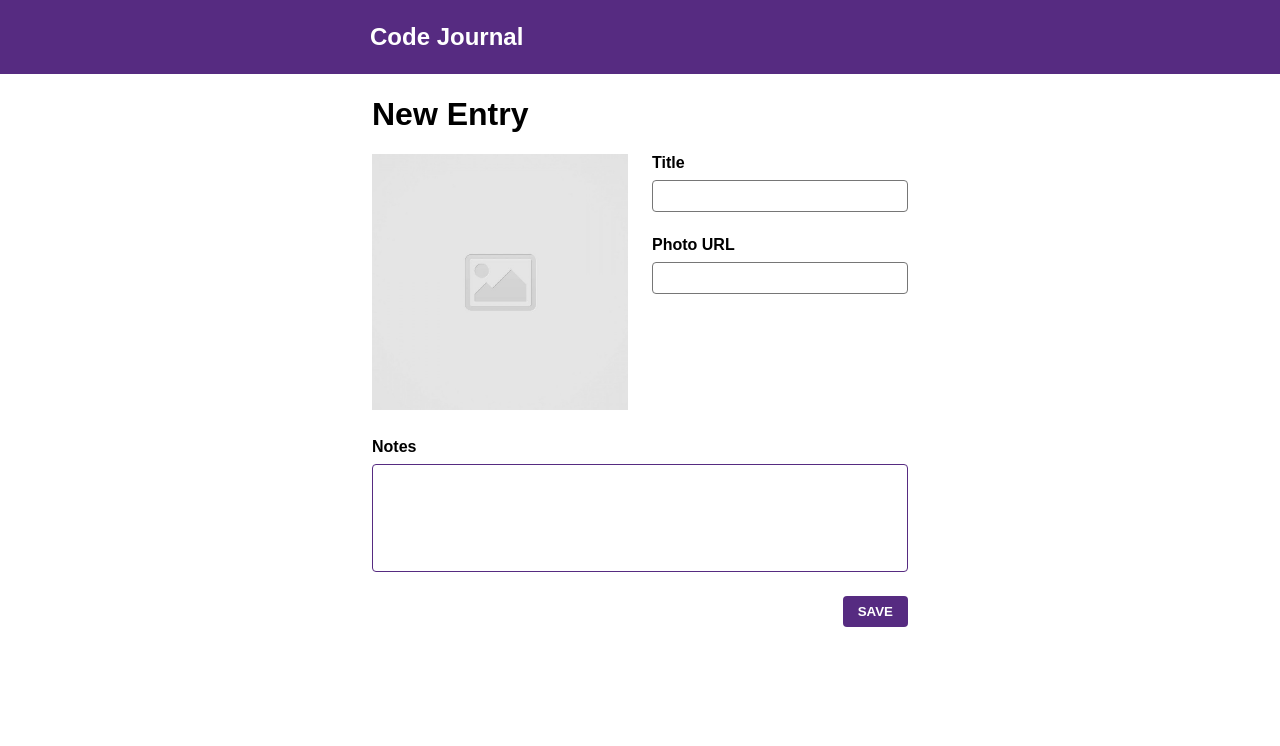
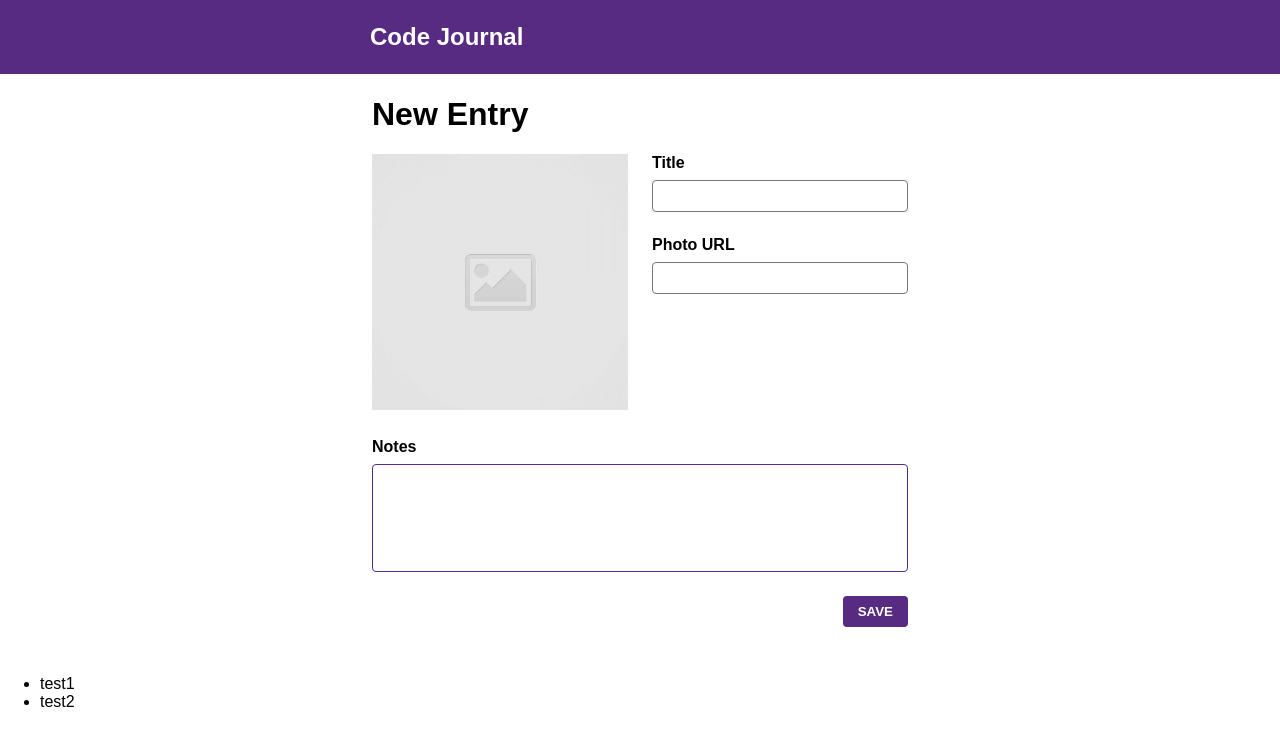
Before and after one commit to calvin-tran1/code-journal, a website: page index.html in a window 1280 px wide. Drawn offline with Linux system fonts and the light colour scheme.

Commit message:
added sibling div data view "entries" to the html

```diff
--- a/index.html
+++ b/index.html
@@ -59,6 +59,12 @@
         </div>
       </div>
     </div>
+    <div data-view="entries">
+      <ul>
+        <li>test1</li>
+        <li>test2</li>
+      </ul>
+    </div>
   </main>
   <script src="js/data.js"></script>
   <script src="js/main.js"></script>
```
